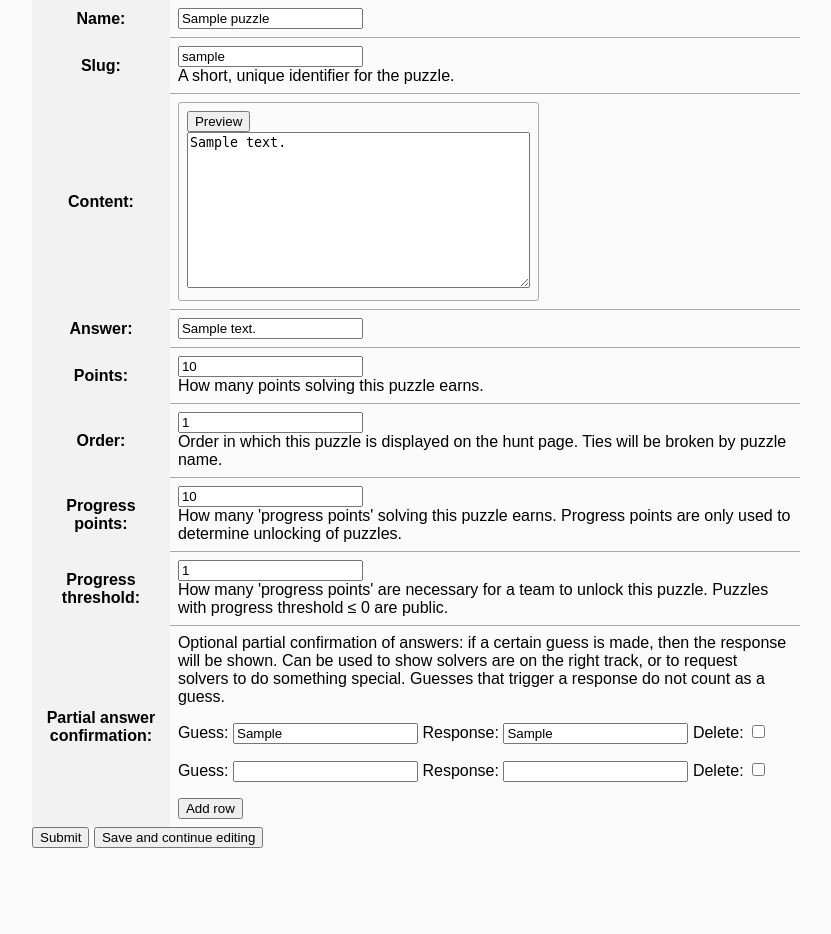
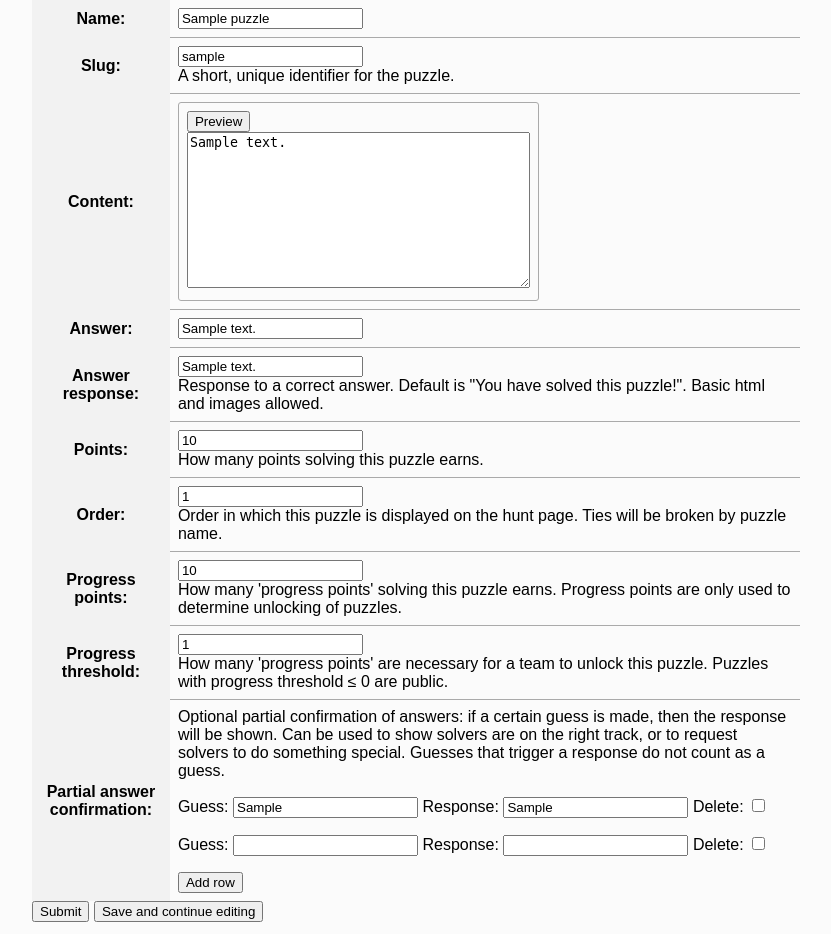
Before and after one commit to PuzzleTechHub/myus, a Django app: a page that uses myus/myus/templates/base.html in a window 1280 px wide. Shown: the part 134-1068 px from the top of the page, without its empty margins (224-1055 px from the left). Before the commit the page ends 982 px from the top, so only its background shows below. Run offline with Django 3.2, Linux system fonts and the light colour scheme; a user stored in the database is signed in; tables that the repository leaves empty hold one stand-in row (values such as "Sample post"); parts of the project's set-up code (start-up, migrations or seed data) failed here and were passed over.

Commit message:
Customize message after solving a puzzle.

```diff
--- a/myus/myus/models.py
+++ b/myus/myus/models.py
@@ -69,6 +69,11 @@ class Puzzle(models.Model):
         help_text="The puzzle body. For most puzzles, we suggest just providing an external URL; however, you can put short text-only puzzles here, or include a small amount of flavortext or explanatory text with a URL.",
     )
     answer = models.CharField(max_length=500)
+    answer_response = models.CharField(
+        max_length=500,
+        default="",
+        help_text='Response to a correct answer. Default is "You have solved this puzzle!". Basic html and images allowed.',
+    )
     points = models.IntegerField(
         default=1,
         help_text="How many points solving this puzzle earns.",
--- a/myus/myus/templates/view_puzzle.html
+++ b/myus/myus/templates/view_puzzle.html
@@ -16,7 +16,11 @@
             <p>You aren't in a team signed up for this hunt! <a href="{% url 'my_team' puzzle.hunt.id puzzle.hunt.slug %}">Create or join</a> a team to try solving the puzzle.</p>
         {% else %}
             {% if solved %}
-                <p>You have solved this puzzle!</p>
+                {% if puzzle.answer_response == "" %}
+                    <p>You have solved this puzzle!</p>
+                {% else %}
+                    {{ puzzle.answer_response | clean}}
+                {% endif %}
             {% elif guesses_at_limit %}
                 <p>You have no more guesses left!</p>
             {% else %}
--- a/myus/myus/views.py
+++ b/myus/myus/views.py
@@ -461,6 +461,7 @@ class PuzzleForm(forms.ModelForm):
             "slug",
             "content",
             "answer",
+            "answer_response",
             "points",
             "order",
             "progress_points",
```
Also changed, not shown: myus/myus/templatetags/markdown.py (+11 -1 lines).
